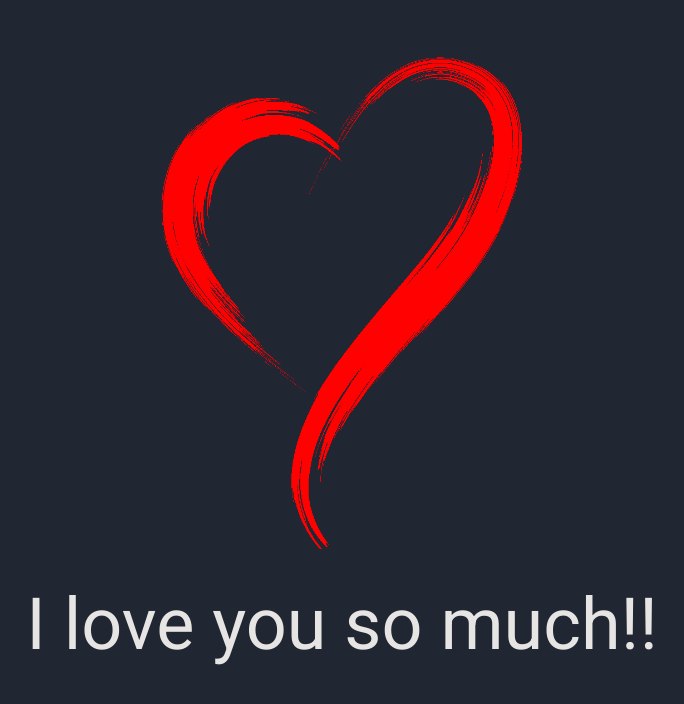
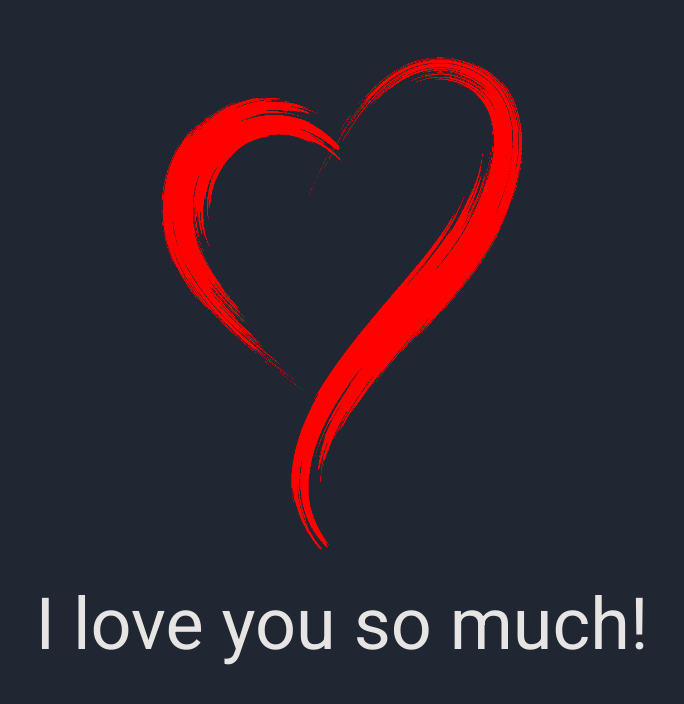
Before and after one commit to nac-in-ua/love, a React (Vite) app: page / in a window 1280 px wide. Shown: the top 704 px of the page, without its empty margins (298-982 px from the left). Built offline with nearby package versions, Linux system fonts and the light colour scheme.

Commit message:
fixed typo

```diff
--- a/src/Greetings.jsx
+++ b/src/Greetings.jsx
@@ -1,7 +1,7 @@
 function Greetings() {
   return (
     <h1 className="my-10 text-center font-roboto text-7xl font-light text-stone-200">
-      I love you so much!!
+      I love you so much!
     </h1>
   )
 }
```
Also changed, not shown: 1 other file (tests, documents, lock files or other folders).
